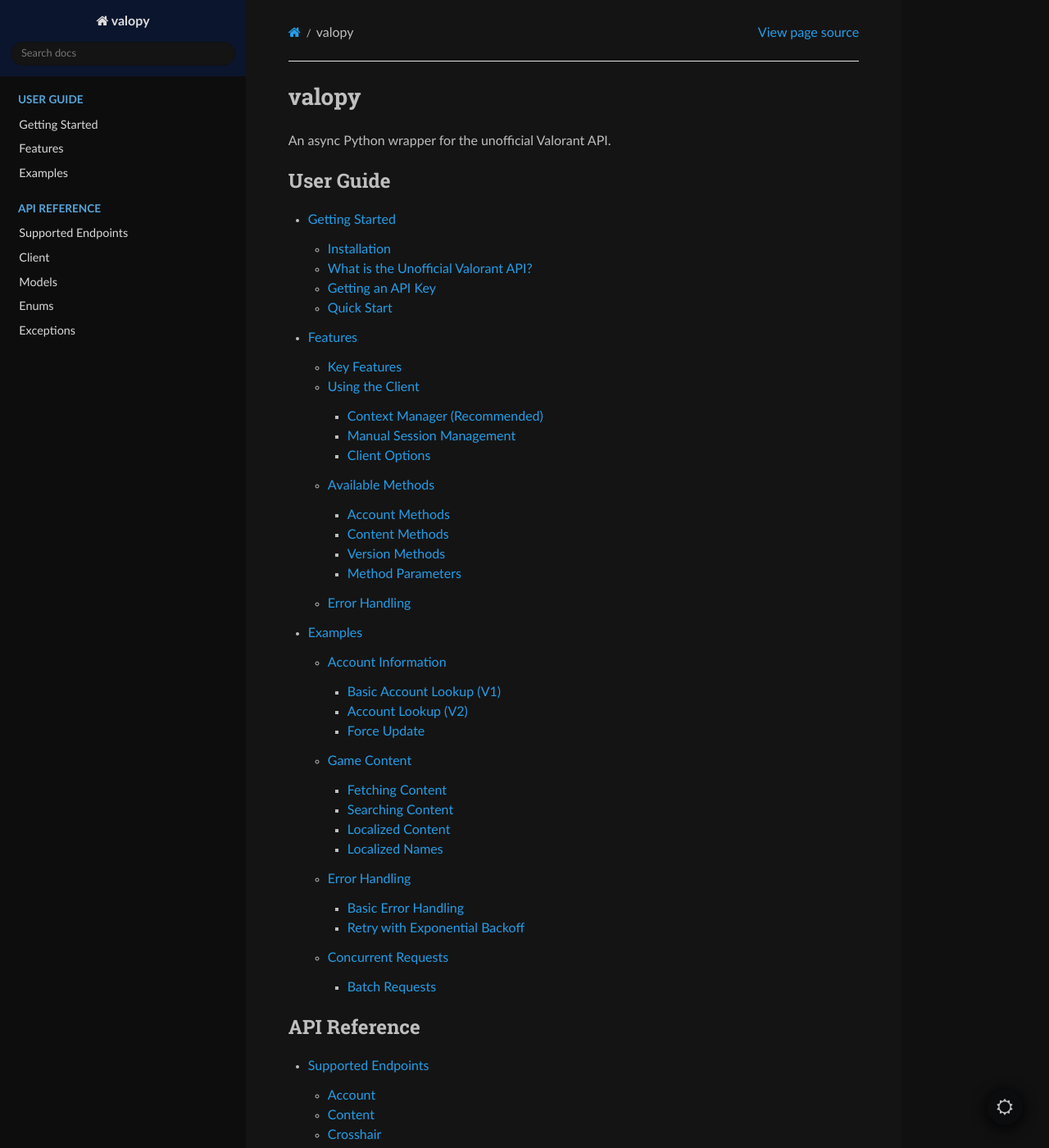
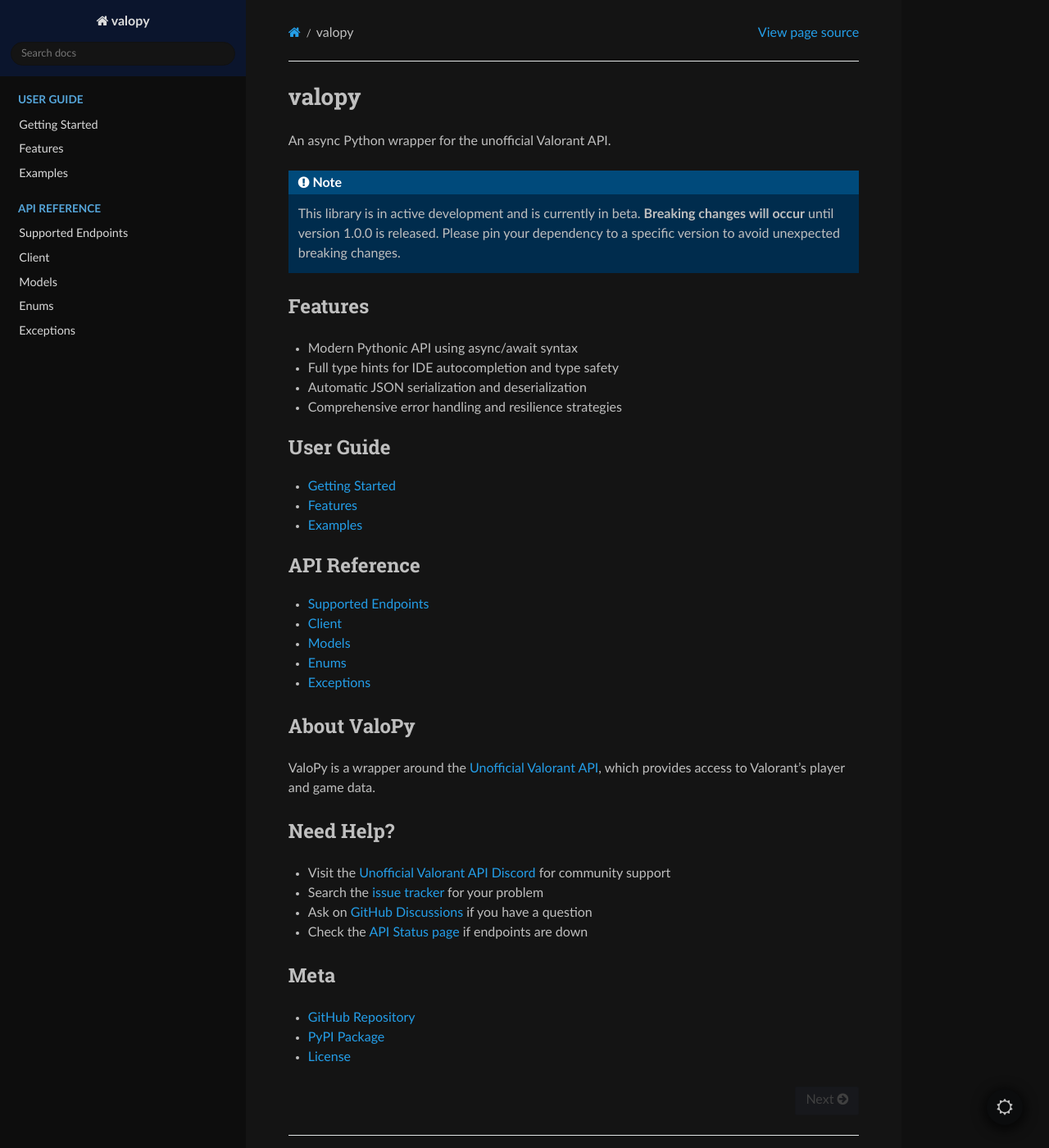
Before and after one commit to Vinc0739/valopy, a Sphinx documentation site: the page built from docs/source/index.rst, in a window 1280 px wide and 1400 px high. Shown: the whole window at 82% size. Built offline with Sphinx 7.4.7 and the Read the Docs theme 3.1.0, drawn with Linux system fonts in a browser that asks for light colours; some of the changed text lies outside the part shown.

Commit message:
docs(dev): adds beta notice + improves structure
Added a beta warning about breaking changes to README.md and docs. Updated docs index.rst to include a note about active development, reorganized sections for features, about, help, and meta information, and improved clarity for users.

```diff
--- a/docs/source/index.rst
+++ b/docs/source/index.rst
@@ -3,17 +3,31 @@
 
 An async Python wrapper for the unofficial Valorant API.
 
+.. note::
+
+   This library is in active development and is currently in beta. **Breaking changes will occur** until
+   version 1.0.0 is released. Please pin your dependency to a specific version to avoid unexpected breaking changes.
+
+Features
+--------
+
+* Modern Pythonic API using async/await syntax
+* Full type hints for IDE autocompletion and type safety
+* Automatic JSON serialization and deserialization
+* Comprehensive error handling and resilience strategies
+
+
 .. toctree::
-   :maxdepth: 3
    :caption: User Guide
+   :maxdepth: 1
 
    guide/getting_started
    guide/features
    examples
 
 .. toctree::
-   :maxdepth: 2
    :caption: API Reference
+   :maxdepth: 1
 
    endpoints
    api/client
@@ -21,19 +35,23 @@
    api/enums
    api/exceptions
 
-Links
+About ValoPy
+------------
+
+ValoPy is a wrapper around the `Unofficial Valorant API <https://github.com/Henrik-3/unofficial-valorant-api>`_,
+which provides access to Valorant's player and game data.
+
+Need Help?
+----------
+
+* Visit the `Unofficial Valorant API Discord <https://discord.com/invite/X3GaVkX2YN>`_ for community support
+* Search the `issue tracker <https://github.com/Vinc0739/valopy/issues>`_ for your problem
+* Ask on `GitHub Discussions <https://github.com/Vinc0739/valopy/discussions>`_ if you have a question
+* Check the `API Status page <https://status.henrikdev.xyz>`_ if endpoints are down
+
+Meta
 -----
 
-**ValoPy**
-
-* `Documentation <https://valopy.readthedocs.io>`_
+* `GitHub Repository <https://github.com/Vinc0739/valopy>`_
 * `PyPI Package <https://pypi.org/project/valopy>`_
-* `GitHub Repository <https://github.com/Vinc0739/valopy>`_
-
-**Unofficial Valorant API**
-
-* `API Repository <https://github.com/Henrik-3/unofficial-valorant-api>`_
-* `API Dashboard <https://api.henrikdev.xyz/dashboard>`_
-* `API Documentation <https://docs.henrikdev.xyz>`_
-* `API Status <https://status.henrikdev.xyz>`_
-* `Discord Server <https://discord.com/invite/X3GaVkX2YN>`_
+* `License <https://github.com/Vinc0739/valopy/blob/main/LICENSE>`_
```
Also changed, not shown: README.md (+2 -0 lines).
